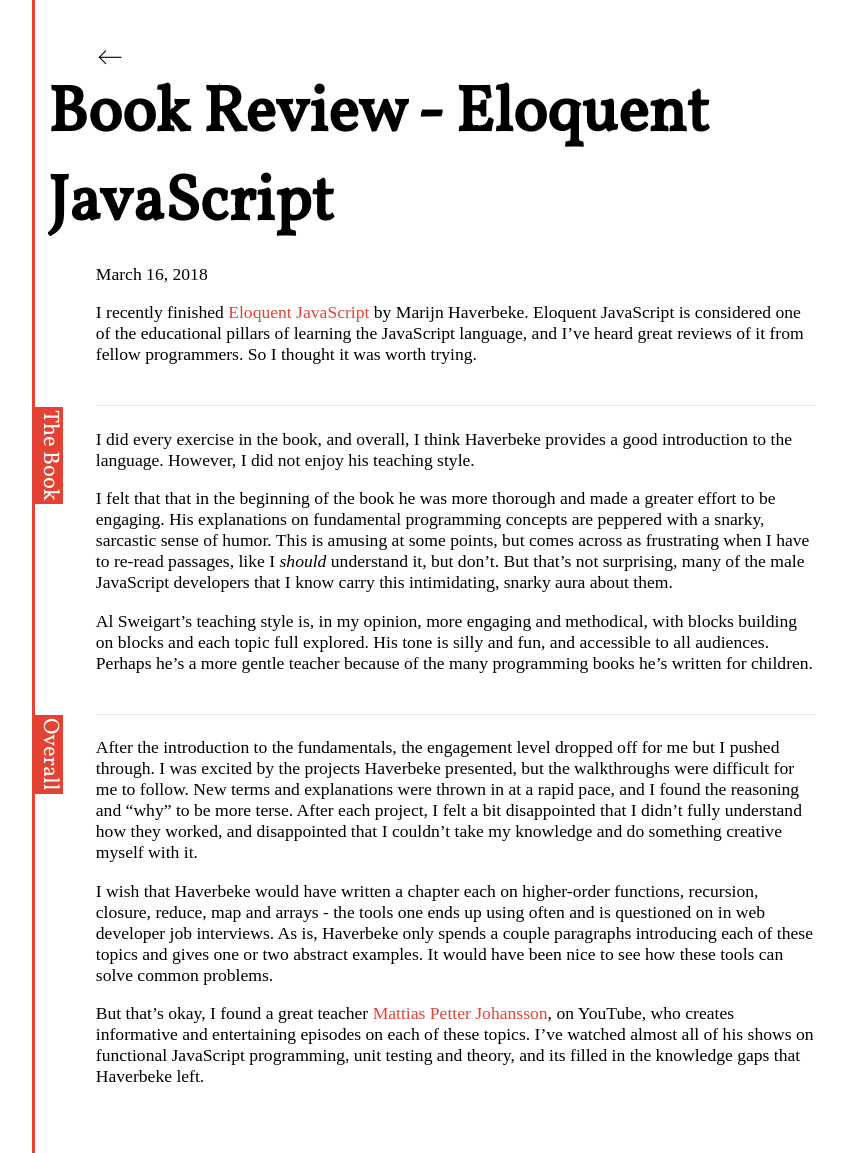
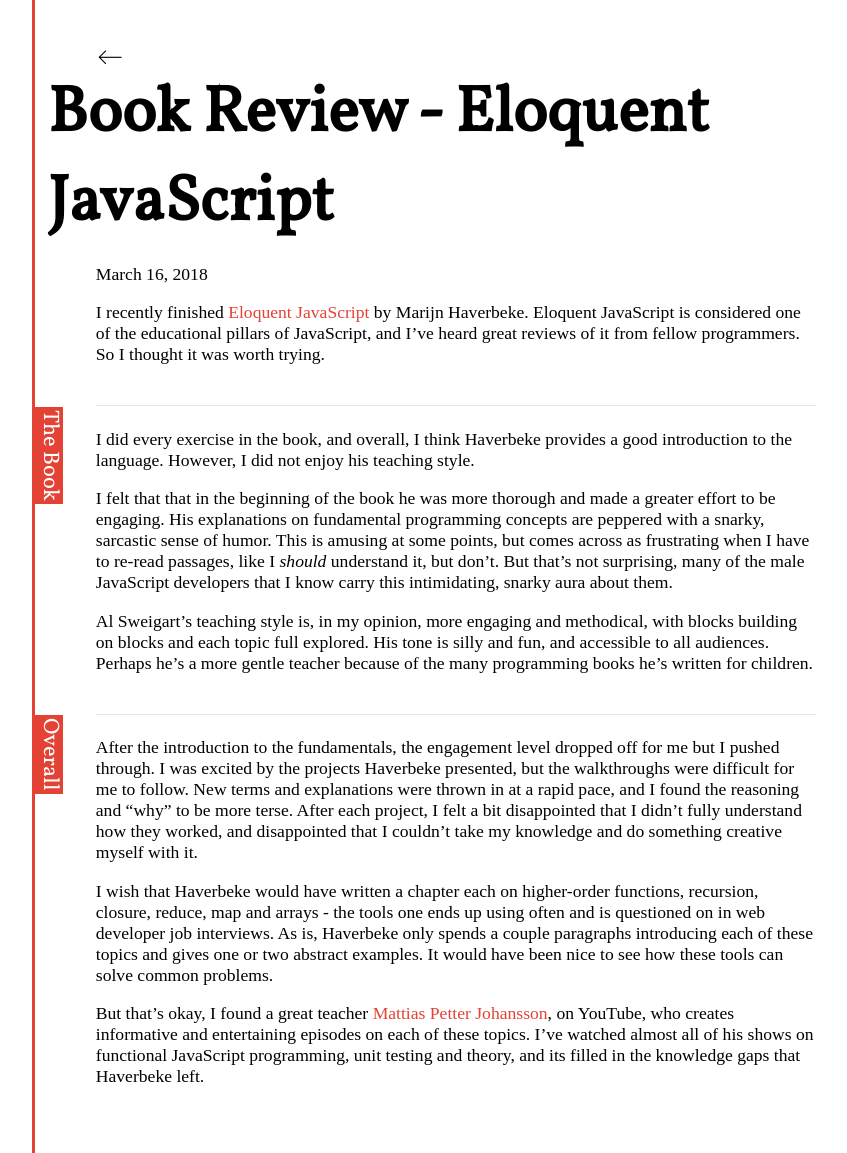
Before and after one commit to cssidy/personal-site, a Jekyll site: the page built from _posts/2018-03-16-Book-Review-Eloquent-JavaScript.md, in a window 1280 px wide. Shown: the whole page, without its empty margins (208-1055 px from the left). Built offline with Jekyll 4.4.1, drawn with Linux system fonts in a browser that asks for light colours; some web fonts are replaced.

Commit message:
Update 2018-03-16-Book-Review-Eloquent-JavaScript.md

```diff
--- a/_posts/2018-03-16-Book-Review-Eloquent-JavaScript.md
+++ b/_posts/2018-03-16-Book-Review-Eloquent-JavaScript.md
@@ -5,7 +5,7 @@ date: 2018-03-16
 title: Book Review - Eloquent JavaScript
 ---
 
-I recently finished [Eloquent JavaScript](https://eloquentjavascript.net/) by Marijn Haverbeke. Eloquent JavaScript is considered one of the educational pillars of learning the JavaScript language, and I've heard great reviews of it from fellow programmers. So I thought it was worth trying.
+I recently finished [Eloquent JavaScript](https://eloquentjavascript.net/) by Marijn Haverbeke. Eloquent JavaScript is considered one of the educational pillars of JavaScript, and I've heard great reviews of it from fellow programmers. So I thought it was worth trying.
 
 ## The Book
 
```
